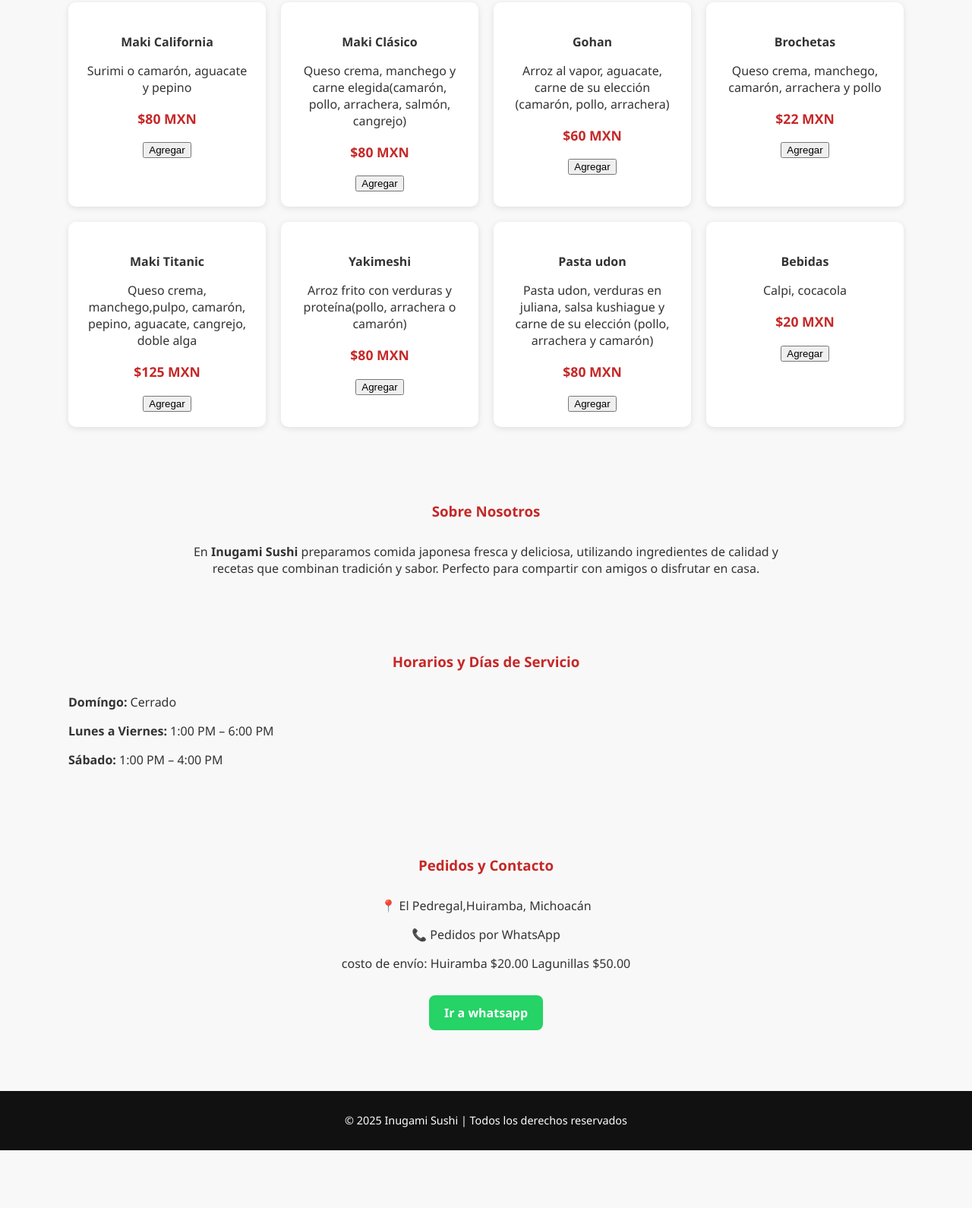
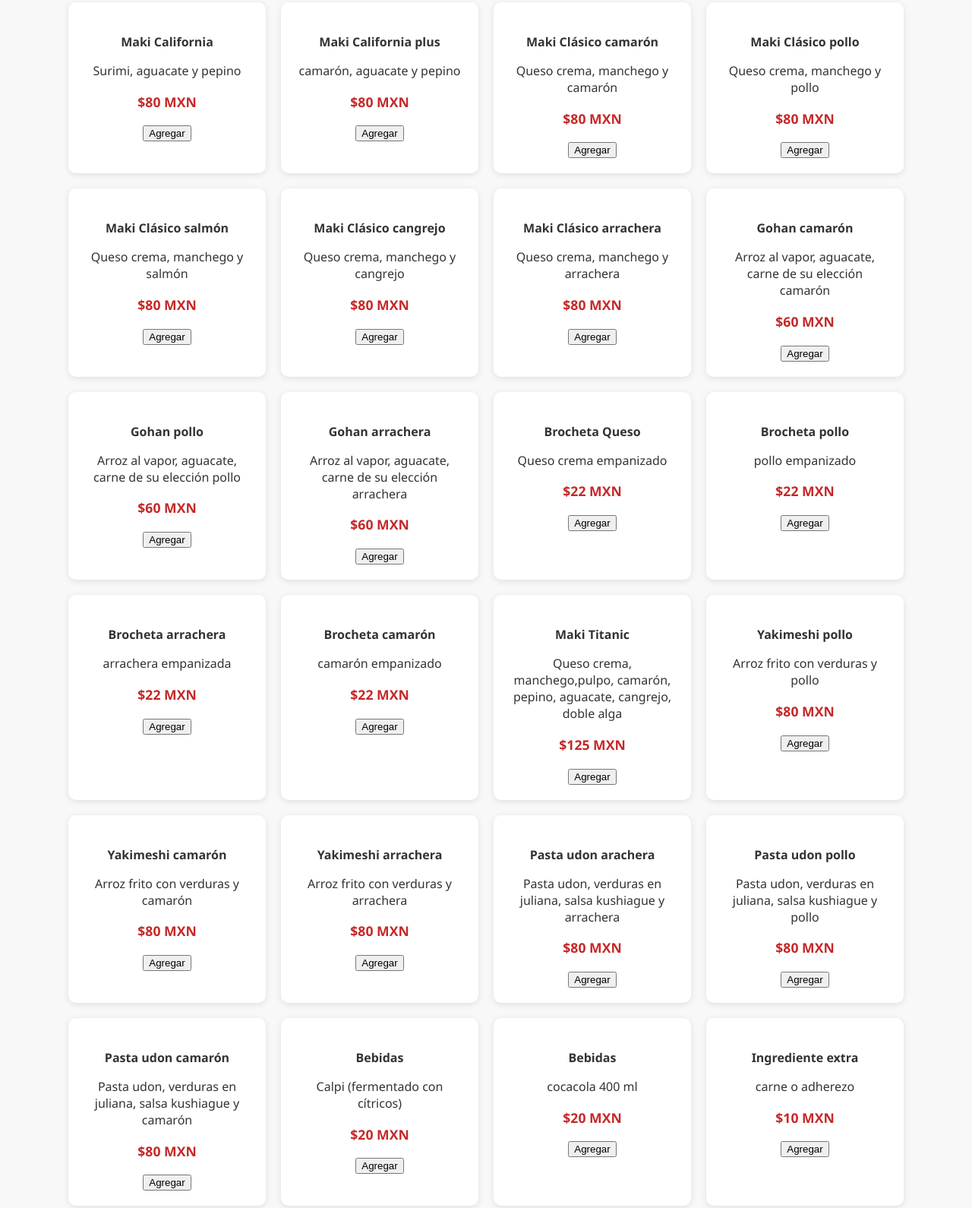
Before and after one commit to pascualnambod-hub/pascualnambod-hub.github.io, a plain HTML site: page index.html in a window 1280 px wide. Shown: the part 595-2185 px from the top of the page at 76% size. Before the commit the page ends 2109 px from the top, so only its background shows below. Drawn offline with Linux system fonts and the light colour scheme.

Commit message:
Update index.html

```diff
--- a/index.html
+++ b/index.html
@@ -281,25 +281,85 @@
   <div class="menu">
     <div class="card">
       <h4>Maki California</h4>
-      <p>Surimi o camarón, aguacate y pepino</p>
+      <p>Surimi, aguacate y pepino</p>
       <p class="price">$80 MXN</p>
       <button onclick="addToCart('Maki California', 80)">Agregar</button>
     </div>
     <div class="card">
-      <h4>Maki Clásico</h4>
-      <p>Queso crema, manchego y carne elegida(camarón, pollo, arrachera, salmón, cangrejo)</p>
+      <h4>Maki California plus</h4>
+      <p>camarón, aguacate y pepino</p>
+      <p class="price">$80 MXN</p>
+      <button onclick="addToCart('Maki California', 80)">Agregar</button>
+    </div>
+    <div class="card">
+      <h4>Maki Clásico camarón</h4>
+      <p>Queso crema, manchego y camarón</p>
       <p class="price">$80 MXN</p>
       <button onclick="addToCart('Maki Clásico', 80)">Agregar</button>
     </div>
     <div class="card">
-      <h4>Gohan</h4>
-      <p>Arroz al vapor, aguacate, carne de su elección (camarón, pollo, arrachera)</p>
+      <h4>Maki Clásico pollo</h4>
+      <p>Queso crema, manchego y pollo</p>
+      <p class="price">$80 MXN</p>
+      <button onclick="addToCart('Maki Clásico', 80)">Agregar</button>
+    </div>
+    <div class="card">
+      <h4>Maki Clásico salmón</h4>
+      <p>Queso crema, manchego y salmón</p>
+      <p class="price">$80 MXN</p>
+      <button onclick="addToCart('Maki Clásico', 80)">Agregar</button>
+    </div>
+    <div class="card">
+      <h4>Maki Clásico cangrejo</h4>
+      <p>Queso crema, manchego y cangrejo</p>
+      <p class="price">$80 MXN</p>
+      <button onclick="addToCart('Maki Clásico', 80)">Agregar</button>
+    </div>
+    <div class="card">
+      <h4>Maki Clásico arrachera</h4>
+      <p>Queso crema, manchego y arrachera</p>
+      <p class="price">$80 MXN</p>
+      <button onclick="addToCart('Maki Clásico', 80)">Agregar</button>
+    </div>
+    <div class="card">
+      <h4>Gohan camarón</h4>
+      <p>Arroz al vapor, aguacate, carne de su elección camarón</p>
       <p class="price">$60 MXN</p>
       <button onclick="addToCart('Gohan', 60)">Agregar</button>
     </div>
     <div class="card">
-      <h4>Brochetas</h4>
-      <p>Queso crema, manchego, camarón, arrachera y pollo</p>
+      <h4>Gohan pollo</h4>
+      <p>Arroz al vapor, aguacate, carne de su elección pollo</p>
+      <p class="price">$60 MXN</p>
+      <button onclick="addToCart('Gohan', 60)">Agregar</button>
+    </div>
+    <div class="card">
+      <h4>Gohan arrachera</h4>
+      <p>Arroz al vapor, aguacate, carne de su elección arrachera</p>
+      <p class="price">$60 MXN</p>
+      <button onclick="addToCart('Gohan', 60)">Agregar</button>
+    </div>
+    <div class="card">
+      <h4>Brocheta Queso</h4>
+      <p>Queso crema empanizado</p>
+      <p class="price">$22 MXN</p>
+      <button onclick="addToCart('Brochetas', 22)">Agregar</button>
+    </div>
+    <div class="card">
+      <h4>Brocheta pollo</h4>
+      <p>pollo empanizado</p>
+      <p class="price">$22 MXN</p>
+      <button onclick="addToCart('Brochetas', 22)">Agregar</button>
+    </div>
+    <div class="card">
+      <h4>Brocheta arrachera</h4>
+      <p>arrachera empanizada</p>
+      <p class="price">$22 MXN</p>
+      <button onclick="addToCart('Brochetas', 22)">Agregar</button>
+    </div>
+    <div class="card">
+      <h4>Brocheta camarón</h4>
+      <p>camarón empanizado</p>
       <p class="price">$22 MXN</p>
       <button onclick="addToCart('Brochetas', 22)">Agregar</button>
     </div>
@@ -310,22 +370,58 @@
       <button onclick="addToCart('Maki Titanic', 125)">Agregar</button>
     </div>
     <div class="card">
-      <h4>Yakimeshi</h4>
-      <p>Arroz frito con verduras y proteína(pollo, arrachera o camarón)</p>
+      <h4>Yakimeshi pollo</h4>
+      <p>Arroz frito con verduras y pollo</p>
       <p class="price">$80 MXN</p>
       <button onclick="addToCart('Yakimeshi', 80)">Agregar</button>
     </div>
     <div class="card">
-      <h4>Pasta udon</h4>
-      <p>Pasta udon, verduras en juliana, salsa kushiague y carne de su elección (pollo, arrachera y camarón)</p>
+      <h4>Yakimeshi camarón</h4>
+      <p>Arroz frito con verduras y camarón</p>
+      <p class="price">$80 MXN</p>
+      <button onclick="addToCart('Yakimeshi', 80)">Agregar</button>
+    </div>
+    <div class="card">
+      <h4>Yakimeshi arrachera</h4>
+      <p>Arroz frito con verduras y arrachera</p>
+      <p class="price">$80 MXN</p>
+      <button onclick="addToCart('Yakimeshi', 80)">Agregar</button>
+    </div>
+    <div class="card">
+      <h4>Pasta udon arachera</h4>
+      <p>Pasta udon, verduras en juliana, salsa kushiague y arrachera</p>
+      <p class="price">$80 MXN</p>
+      <button onclick="addToCart('Pasta udon ', 80)">Agregar</button>
+    </div>
+    <div class="card">
+      <h4>Pasta udon pollo</h4>
+      <p>Pasta udon, verduras en juliana, salsa kushiague y pollo</p>
+      <p class="price">$80 MXN</p>
+      <button onclick="addToCart('Pasta udon ', 80)">Agregar</button>
+    </div>
+    <div class="card">
+      <h4>Pasta udon camarón</h4>
+      <p>Pasta udon, verduras en juliana, salsa kushiague y camarón</p>
       <p class="price">$80 MXN</p>
       <button onclick="addToCart('Pasta udon ', 80)">Agregar</button>
     </div>
     <div class="card">
       <h4>Bebidas</h4>
-      <p>Calpi, cocacola</p>
+      <p>Calpi (fermentado con cítricos)</p>
       <p class="price">$20 MXN</p>
       <button onclick="addToCart('Bebidas', 20)">Agregar</button>
+    </div>
+    <div class="card">
+      <h4>Bebidas</h4>
+      <p>cocacola 400 ml</p>
+      <p class="price">$20 MXN</p>
+      <button onclick="addToCart('Bebidas', 20)">Agregar</button>
+    </div>
+    <div class="card">
+      <h4>Ingrediente extra </h4>
+      <p>carne o adherezo</p>
+      <p class="price">$10 MXN</p>
+      <button onclick="addToCart('Extra', 10)">Agregar</button>
     </div>
   </div>
 </section>
```
